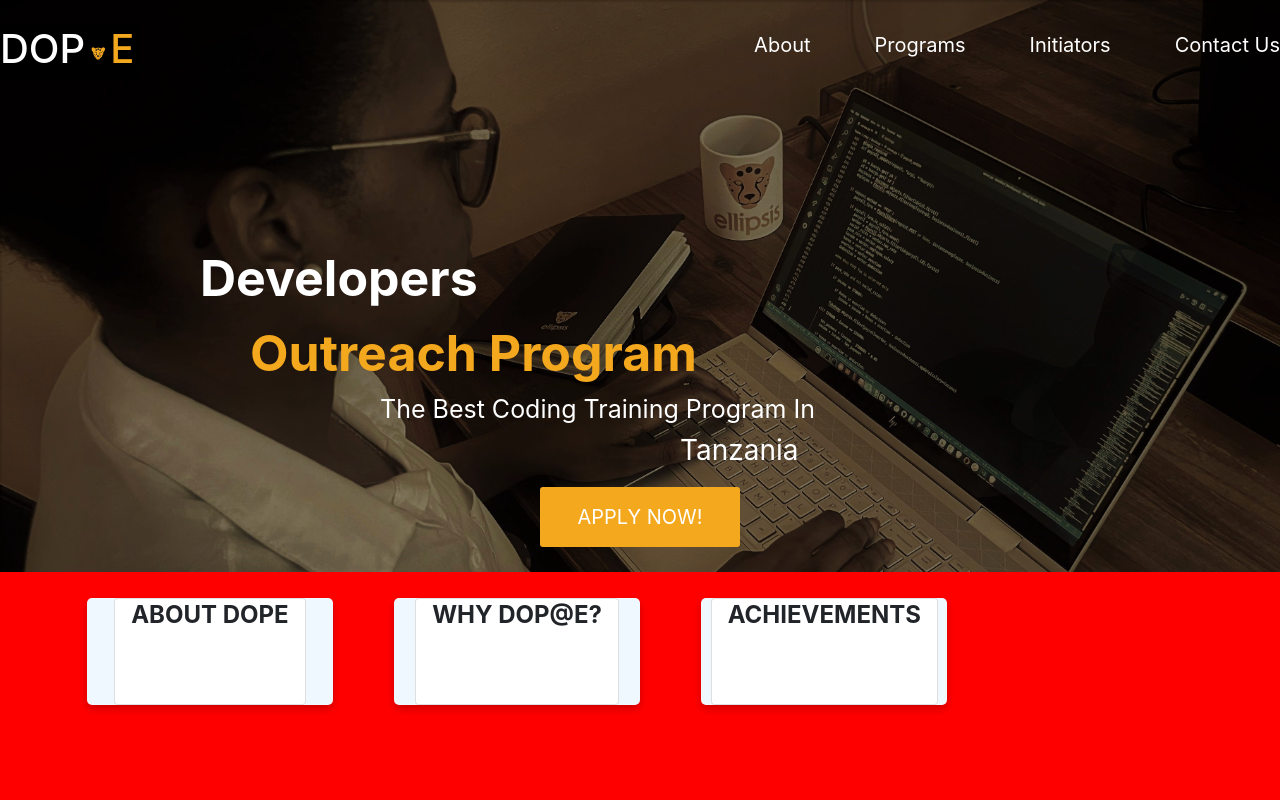
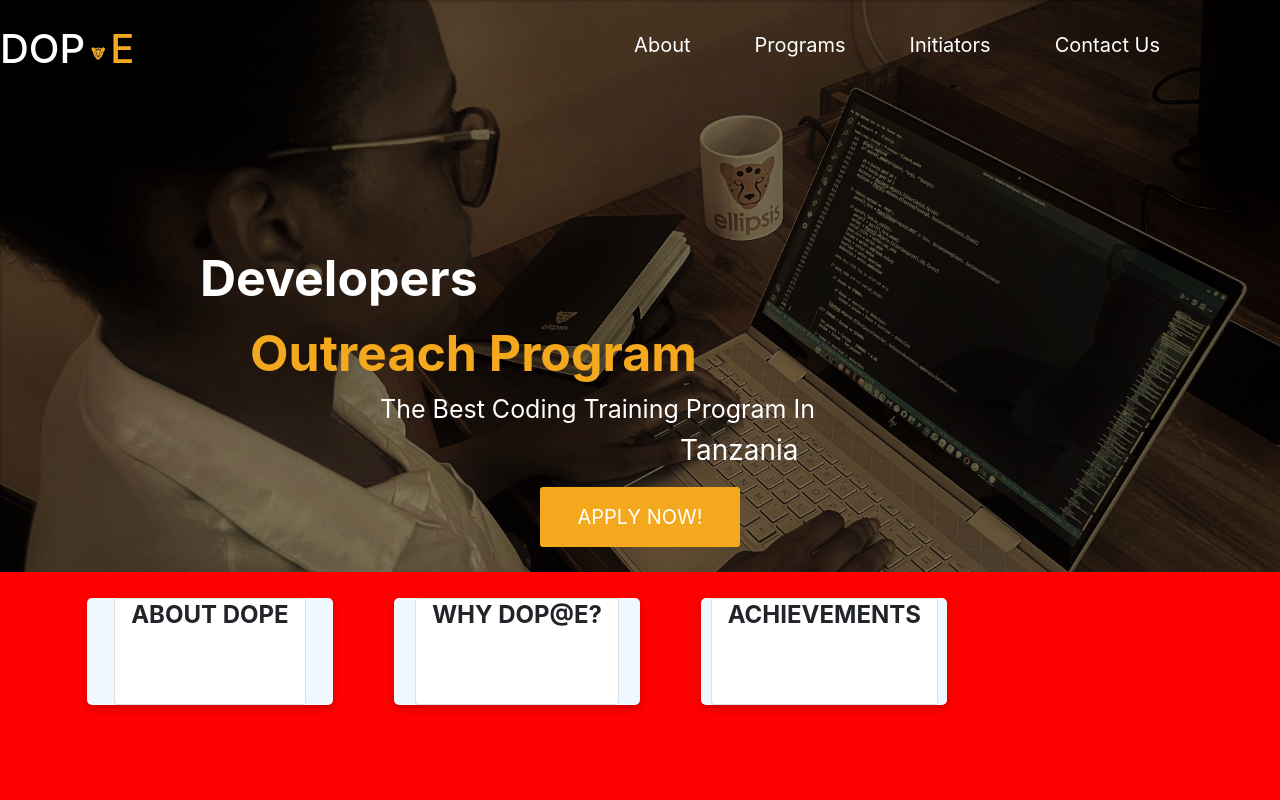
Before and after one commit to kaigwa/Ellipsis-, a React (Create React App) app: page /Dop in a window 1280 px wide. Shown: the top 800 px of the page. Built offline with nearby package versions, Linux system fonts and the light colour scheme.

Commit message:
made changes to the nav bar cursor

```diff
--- a/src/Components/dop/dop.css
+++ b/src/Components/dop/dop.css
@@ -44,7 +44,7 @@
   list-style: none;
   display: flex;
   gap: 4rem;
-  padding: right 7.5em;
+  padding-right: 7.5em;
 }
 
 .bar {
@@ -60,6 +60,7 @@
 
 .bar:hover {
   color: #f4a81d;
+  cursor: pointer;
 }
 
 .dropdown {
```
